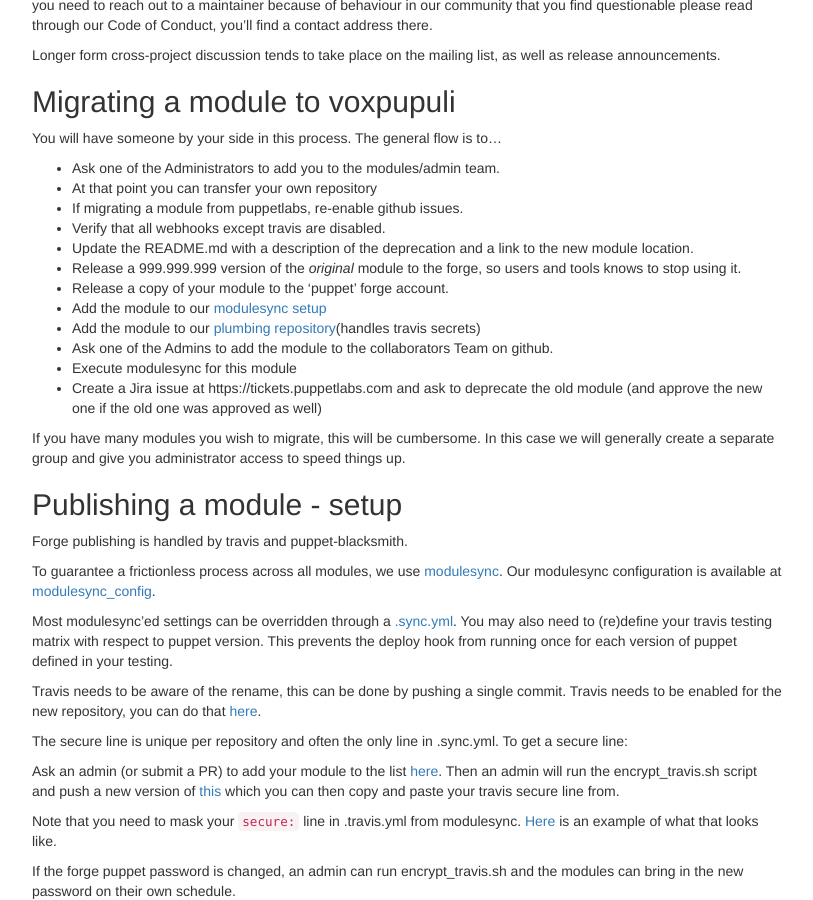
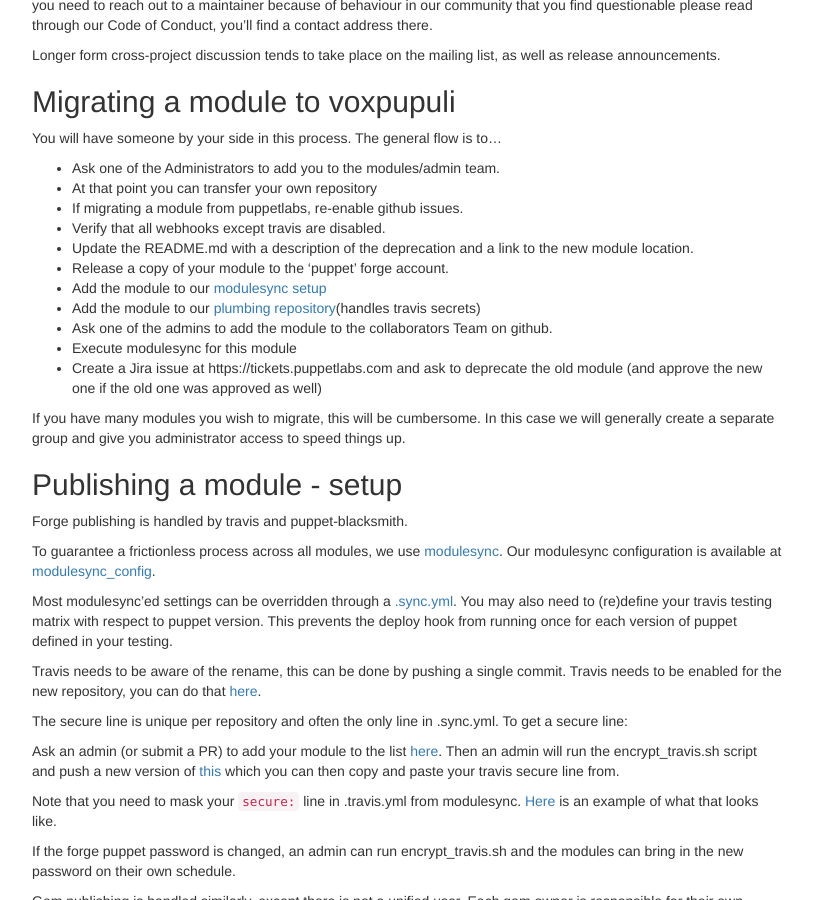
Before and after one commit to voxpupuli/voxpupuli.github.io, a Jekyll site: the page built from docs/index.md, in a window 1280 px wide and 900 px high, scrolled down 712 px. Shown: the whole window, without its empty margins (233-1046 px from the left). Built offline with Jekyll 4.4.1, drawn with Linux system fonts in a browser that asks for light colours; nearby versions of some CDN libraries.

Commit message:
drop legacy parts in module migration

```diff
--- a/docs/index.md
+++ b/docs/index.md
@@ -46,11 +46,10 @@
 * If migrating a module from puppetlabs, re-enable github issues.
 * Verify that all webhooks except travis are disabled.
 * Update the README.md with a description of the deprecation and a link to the new module location.
-* Release a 999.999.999 version of the *original* module to the forge, so users and tools knows to stop using it.
 * Release a copy of your module to the 'puppet' forge account.
 * Add the module to our [modulesync setup](https://github.com/voxpupuli/modulesync_config/blob/master/managed_modules.yml)
 * Add the module to our [plumbing repository](https://github.com/voxpupuli/plumbing/blob/master/share/modules)(handles travis secrets)
-* Ask one of the Admins to add the module to the collaborators Team on github.
+* Ask one of the admins to add the module to the collaborators Team on github.
 * Execute modulesync for this module
 * Create a Jira issue at https://tickets.puppetlabs.com and ask to deprecate the old module (and approve the new one if the old one was approved as well)
 
```
